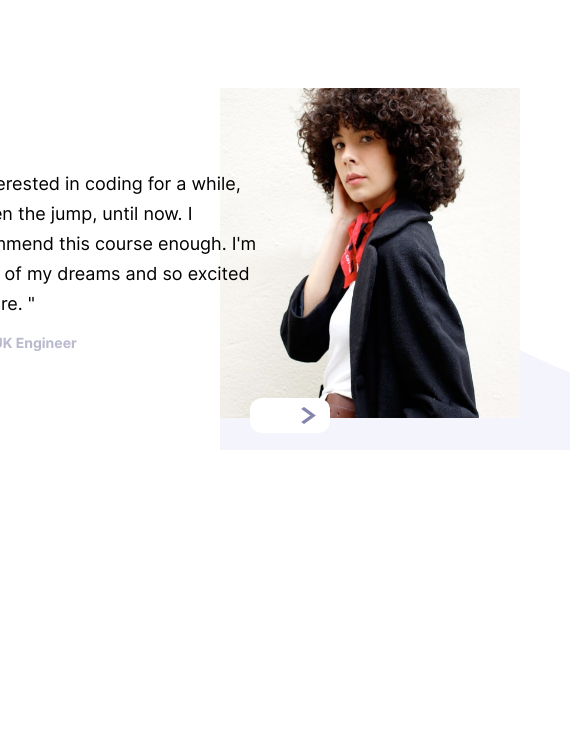
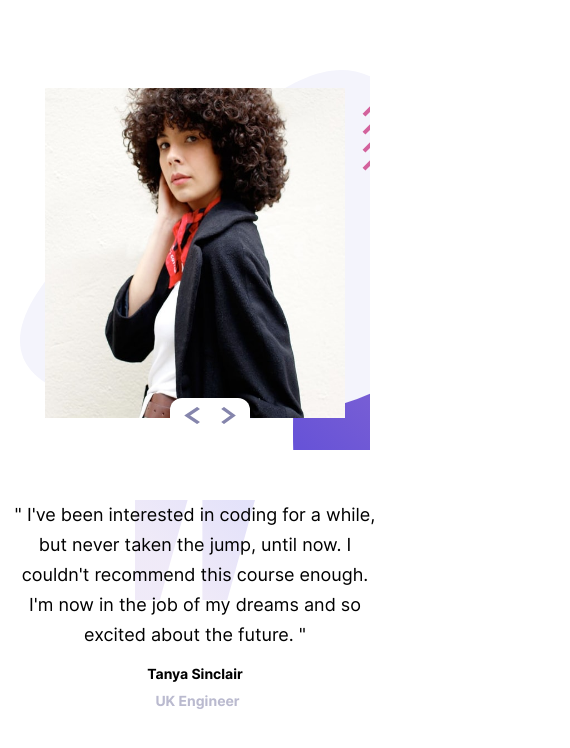
Before and after one commit to Haiyiola/Coding_Bootcamp, a plain HTML site: page index.html in a window 390 px wide. Shown: the whole page, 570 px wide, since content can reach past the window. Drawn offline with Linux system fonts and the light colour scheme.

Commit message:
Made it screen responsive

```diff
--- a/index.css
+++ b/index.css
@@ -57,25 +57,21 @@ section{
     display: flex;
     flex-direction: column;
     background-image: url("./images/pattern-quotes.svg");
+    background-position: top center;
     background-repeat: no-repeat;
     justify-content: center;
-    /* align-items: center; */
 }
 .deets{
     color: var(--grayBlue);
-    border-left: 2px solid var(--darkblue);
     padding-left: 5px;
 }
 .img-section{
     display: flex;
     flex-direction: column;
-    background-image: url("./images/pattern-curve.svg");
+    background-image: url("./images/pattern-bg.svg");
     background-repeat: no-repeat;
-    background-position-y: bottom;
     width: 350px;
     height: 380px;
-    /* background-color: purple;
-    opacity: 0.9; */
     justify-content: center;
     /* align-items: center; */
 }
@@ -88,6 +84,8 @@ section{
     display: flex;
     flex-direction: row;
     gap: 10px;
+    justify-content: center;
+    align-items: center;
 }
 .nav{
     margin-top: -20px;
@@ -108,9 +106,47 @@ section{
     cursor: pointer;
 }
 .nav-active{
-    background-color: white;
-    opacity: 0;
+    cursor: none;
+    /* background-color: white;
+    opacity: 0; */
 }
 .next-article{
     display: none;
 }
+
+
+@media screen and (max-width:600px) {
+    body{
+        flex-direction: column-reverse;
+    }
+    main{
+        max-width: 450px;
+        width: 100%;
+    }
+    article{
+        flex-direction: column-reverse;
+    }
+    section{
+        margin: 50px 0px;
+        position: relative;
+        left: 0;
+        height: max-content;
+        align-items: center;
+    }
+    .img-section{
+        align-items: center;
+    }
+    p{
+        width: 370px;
+        text-align: center;
+    }
+    .name{
+        flex-direction: column;
+    }
+    /* .next-article{
+        max-width: 450px;
+        width: 100%;
+        display: flex;
+        flex-direction: column;
+    } */
+}
```
Also changed, not shown: index.js (line endings or trailing spaces).
